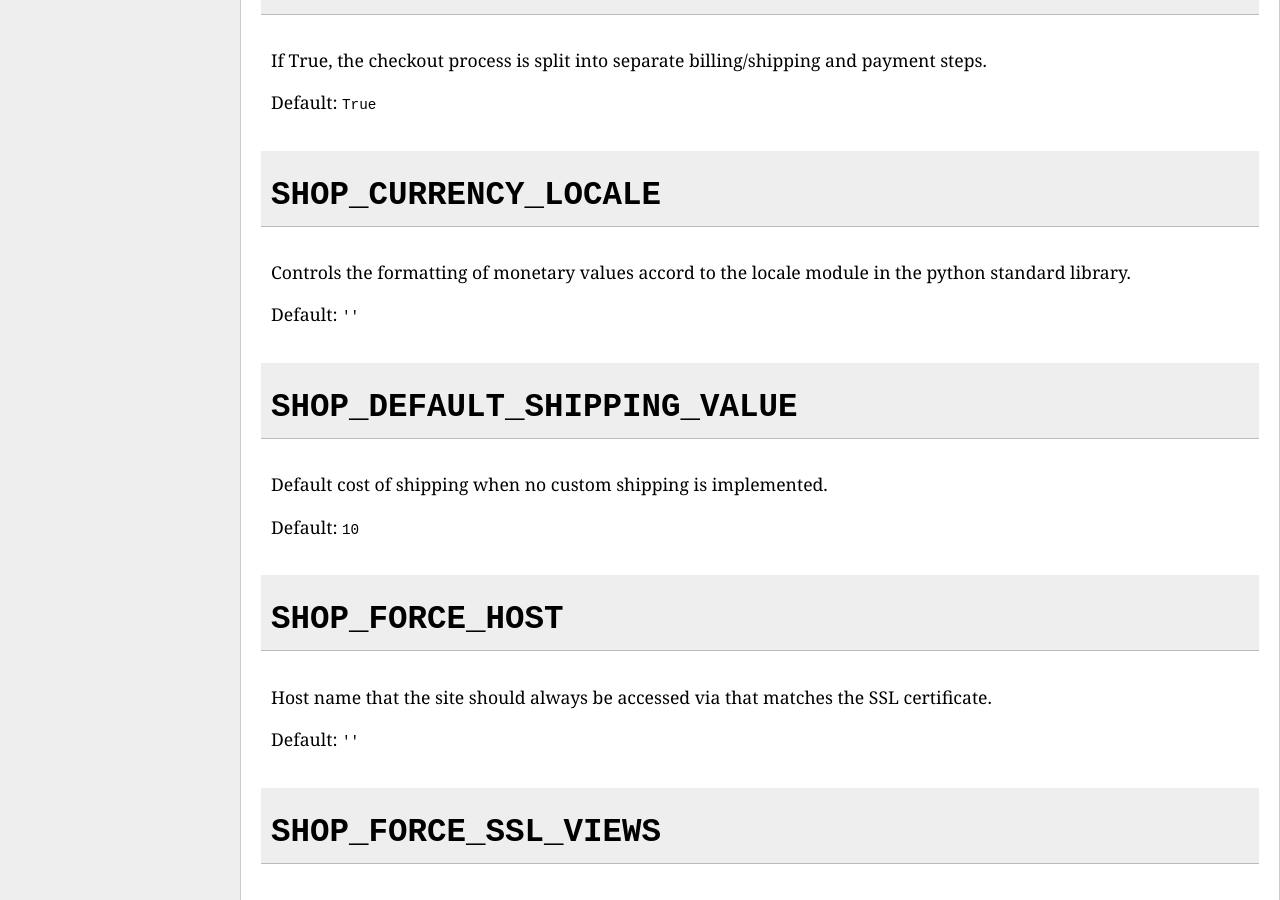
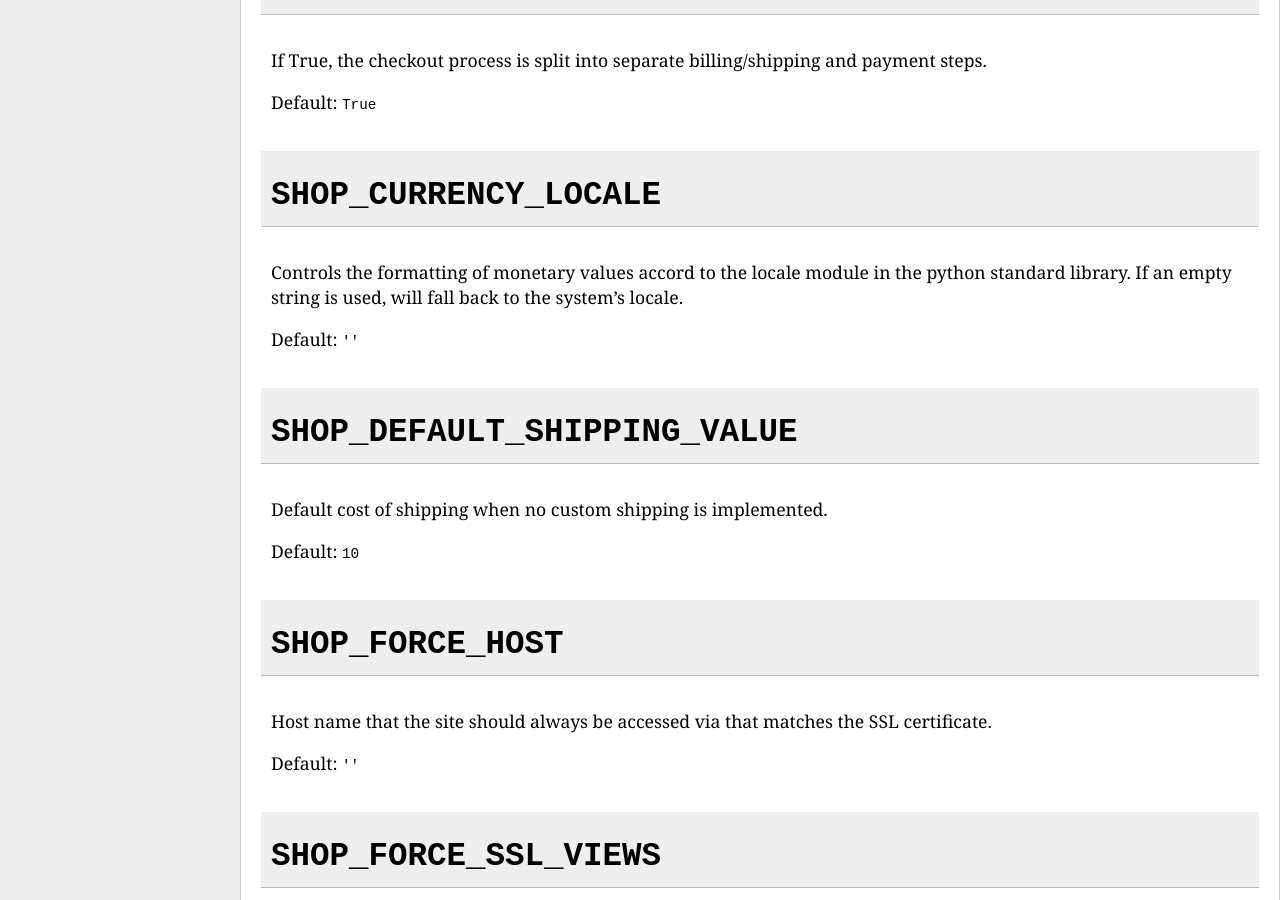
Before and after one commit to stephenmcd/cartridge, a Sphinx documentation site: the page built from docs/settings.rst, in a window 1280 px wide and 900 px high, scrolled down 1213 px. Built offline with Sphinx 7.4.7, drawn with Linux system fonts in a browser that asks for light colours.

Commit message:
Updated settings docs with new default for SHOP_SSL_ENABLED.

```diff
--- a/docs/settings.rst
+++ b/docs/settings.rst
@@ -45,7 +45,7 @@ Default: ``True``
 ``SHOP_CURRENCY_LOCALE``
 ------------------------
 
-Controls the formatting of monetary values accord to the locale module in the python standard library.
+Controls the formatting of monetary values accord to the locale module in the python standard library. If an empty string is used, will fall back to the system's locale.
 
 Default: ``''``
 
```
Also changed, not shown: other parts of docs/settings.rst (+1 -1 lines).
